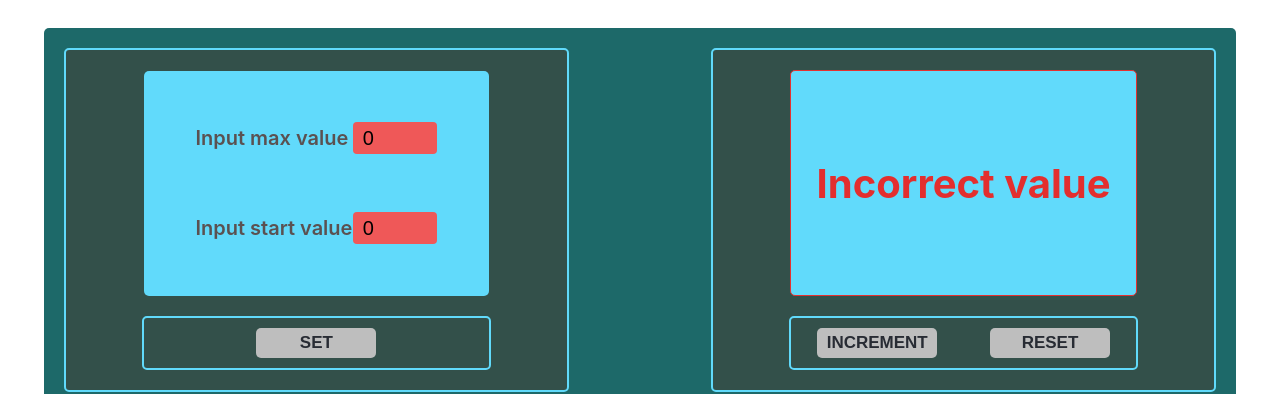
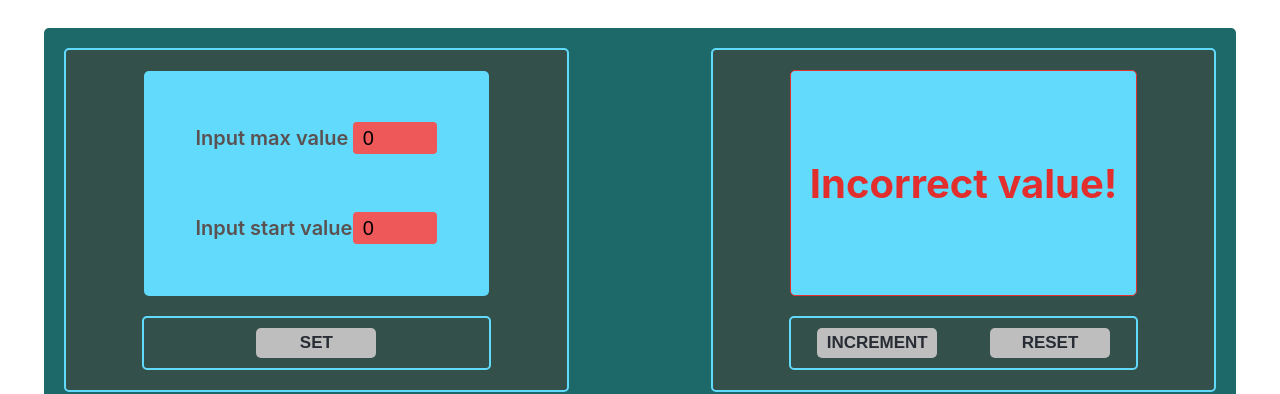
Before and after one commit to DY-JS/counter-with-setting, a React (Create React App) app: page / in a window 1280 px wide. Shown: the part 496-890 px from the top of the page. Built offline with nearby package versions, Linux system fonts and the light colour scheme.

Commit message:
Add counter with settings

```diff
--- a/src/components/button/Button.module.css
+++ b/src/components/button/Button.module.css
@@ -11,13 +11,13 @@
     border: none;
     border-radius: 5px;
     cursor: pointer;
-    transition: all ease-in-out .3s;
+    transition: all ease-in-out .2s;
 }
 
 .button:hover {
     background-color: #2ea0be;
     color: aliceblue;
-    transition: all ease-in-out .3s;
+    transition: all ease-in-out .2s;
 }
 
 .button:disabled{
--- a/src/components/table/Table.tsx
+++ b/src/components/table/Table.tsx
@@ -37,7 +37,7 @@ export const Table: FC<TableProps> = ({
     }
 
     const settingProcess = () => {
-        changeCount && changeCount('Set values and press SET')
+        changeCount && changeCount(`Set values and press 'SET'`)
     }
 
     return (
@@ -64,7 +64,7 @@ export const Table: FC<TableProps> = ({
                 )
                 : (
                     <div className={finalStyle}>
-                        {error ? "Incorrect value" : count}
+                        {error ? "Incorrect value!" : count}
                     </div>
 
                 )}
```
